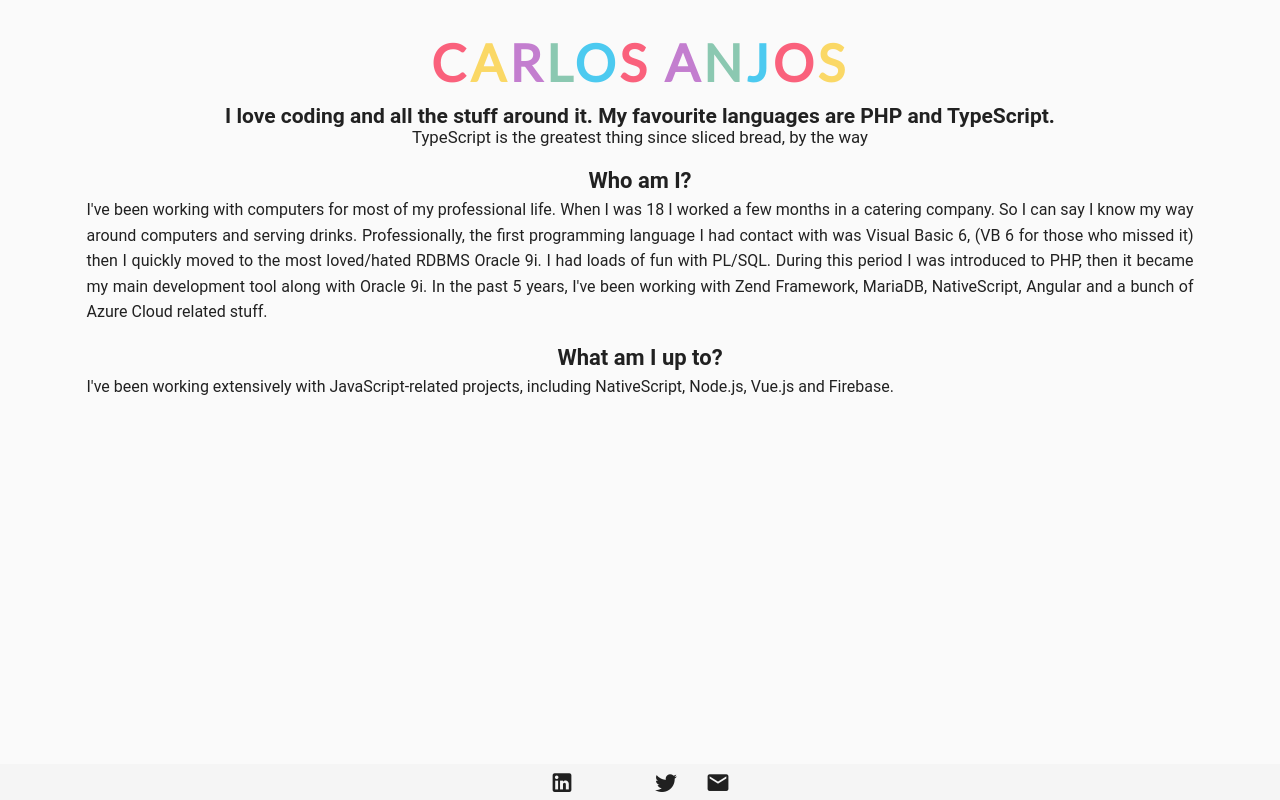
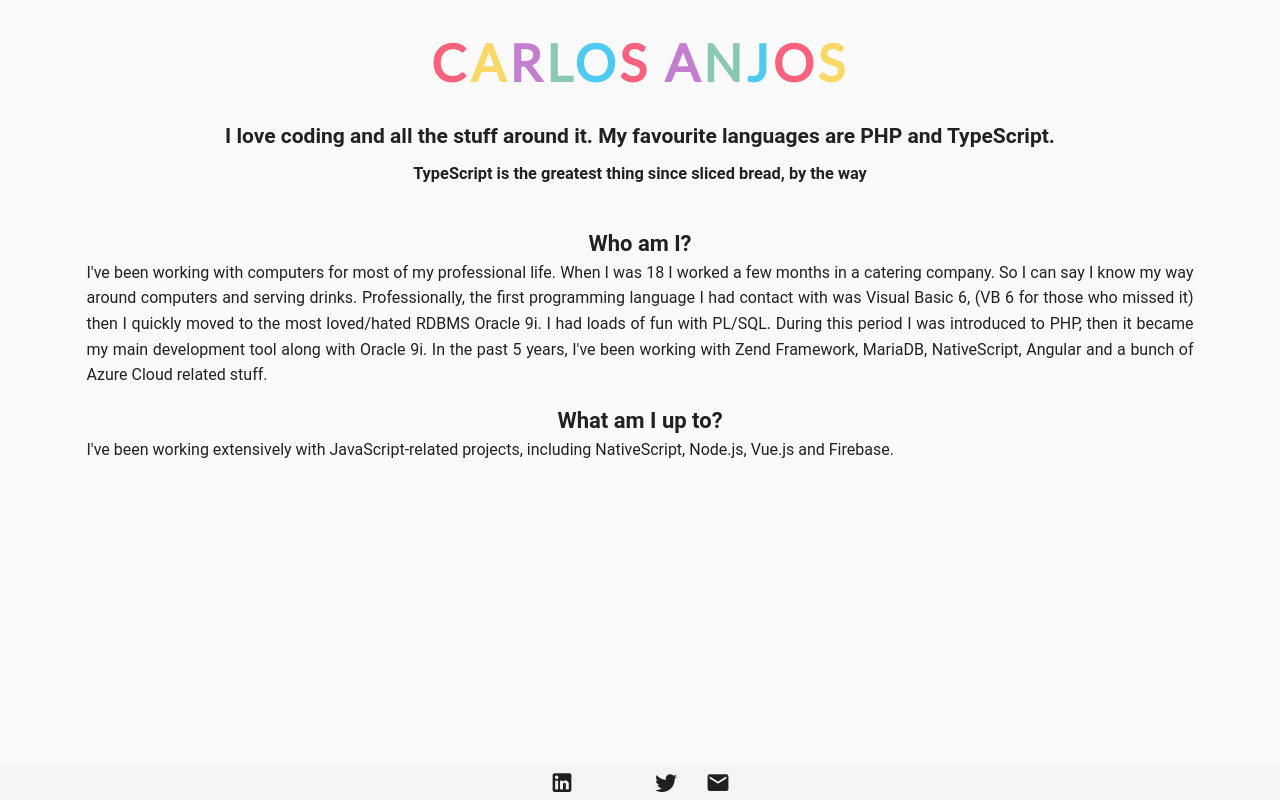
Before and after one commit to carlosanjos/carlosanjos.dev, a Vue app: page / in a window 1280 px wide. Built offline with nearby package versions, Linux system fonts and the light colour scheme.

Commit message:
better spacing

```diff
--- a/src/views/Home.vue
+++ b/src/views/Home.vue
@@ -18,7 +18,7 @@
         </h1>
       </header>
 
-      <section>
+      <section class="header">
         <h2>I love coding and all the stuff around it. My favourite languages are PHP and TypeScript.</h2>
         <h3>TypeScript is the greatest thing since sliced bread, by the way</h3>
       </section>
@@ -74,6 +74,13 @@
   }
 }
 
+.header {
+  margin: 20px 15px;
+  h3 {
+   margin: 10px 0 0;
+  }
+}
+
 .about-me {
   margin: 20px 15px;
   h2 {
@@ -88,12 +95,6 @@
   }
 }
 
-h3 {
-  font-size: 1.2em;
-  font-weight: normal;
-  line-height: 0.7em;
-}
-
 // $colours: (red: #fa1e44, yellow: #fec925, seawater: #c9e3db, green : #5ab190, blue: #00b4eb);
 $colours: (#fa1e44, #fec925, #ab47bc, #5ab190, #00b4eb);
 
```
Also changed, not shown: 1 other file (tests, documents, lock files or other folders).
